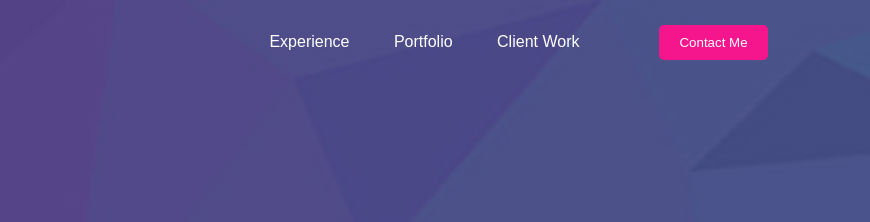
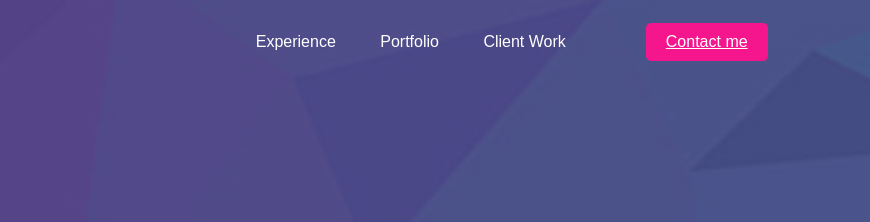
Before and after one commit to klucardi/kevinlucardi, a plain HTML site: page index.html in a window 1280 px wide. Shown: the top 222 px of the page, 410-1280 px from the left. Drawn offline with Linux system fonts and the light colour scheme.

Commit message:
Update index.html

```diff
--- a/index.html
+++ b/index.html
@@ -18,7 +18,9 @@
                 <li><a href="#">Portfolio</a></li>
                 <li><a href="#">Client Work</a></li>
             </ul>
-            <button class="btn">Contact Me</button>
+            <a href="#" class="btn">
+              <span>Contact me</span>
+            </a>
         </nav>
 
         <div class="content">
```
